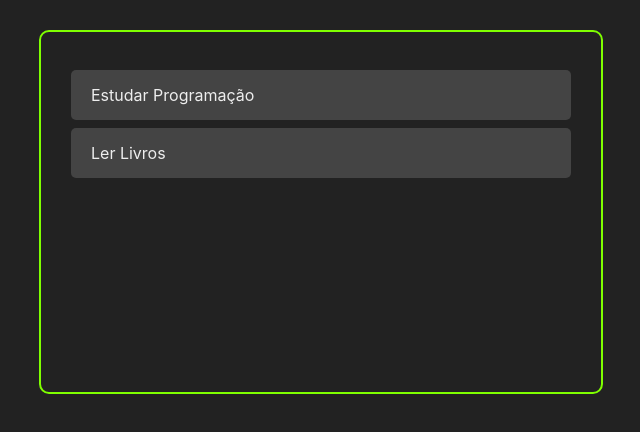
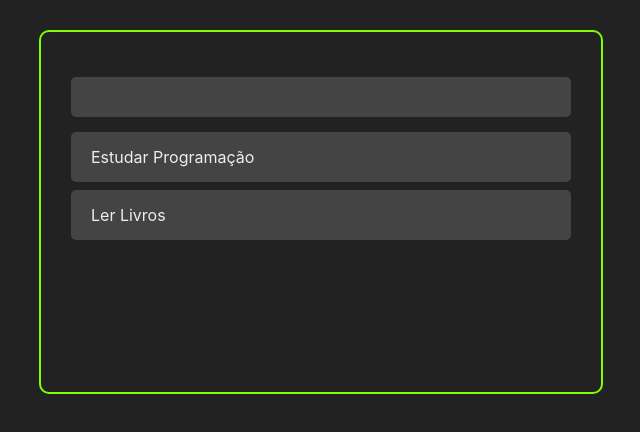
Before and after one commit to gabriel61/gerenciador-de-tarefas, a React (Create React App) app: page /1 in a window 1280 px wide. Shown: the top 432 px of the page, without its empty margins (319-959 px from the left). Built offline with nearby package versions, Linux system fonts and the light colour scheme.

Commit message:
Adiciona input de task

```diff
--- a/src/App.js
+++ b/src/App.jsx
@@ -1,5 +1,6 @@
 import React, { useState } from "react";
 import './App.css';
+import AddTask from "./components/AddTask";
 import Tasks from "./components/Tasks";
 
 const App = () => {
@@ -21,6 +22,7 @@
   return (
     <>
       <div className="container">
+        <AddTask />
         <Tasks tasks={tasks} />
       </div>
     </>
--- /dev/null
+++ b/src/components/AddTask.css
@@ -0,0 +1,16 @@
+.add-task-container {
+    margin: 15px 0;
+    width: 100%;
+    display: flex;
+}
+
+.add-task-input {
+    height: 40px;
+    padding: 0 10px;
+    border-radius: 5px;
+    border: none;
+    flex: 2;
+    background-color: #444;
+    color: #eee;
+    font-size: 16px;
+}
--- /dev/null
+++ b/src/components/AddTask.jsx
@@ -0,0 +1,12 @@
+import React from "react";
+import './AddTask.css'
+
+const AddTask = () => {
+  return (
+      <div className="add-task-container">
+          <input className="add-task-input" type="text" />
+      </div>
+  );
+};
+
+export default AddTask;
```
Also changed, not shown: src/components/Task.jsx (renamed from src/components/Task.js), src/components/Tasks.jsx (renamed from src/components/Tasks.js).
